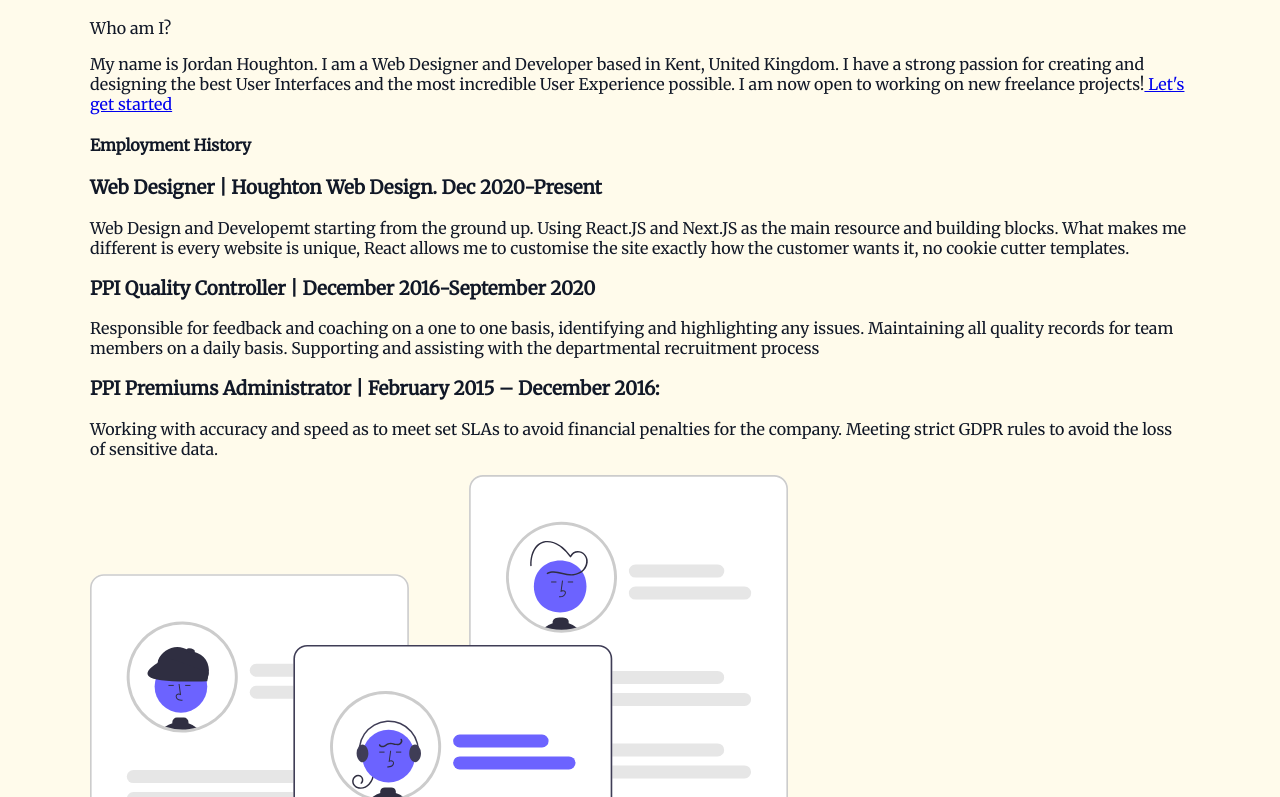
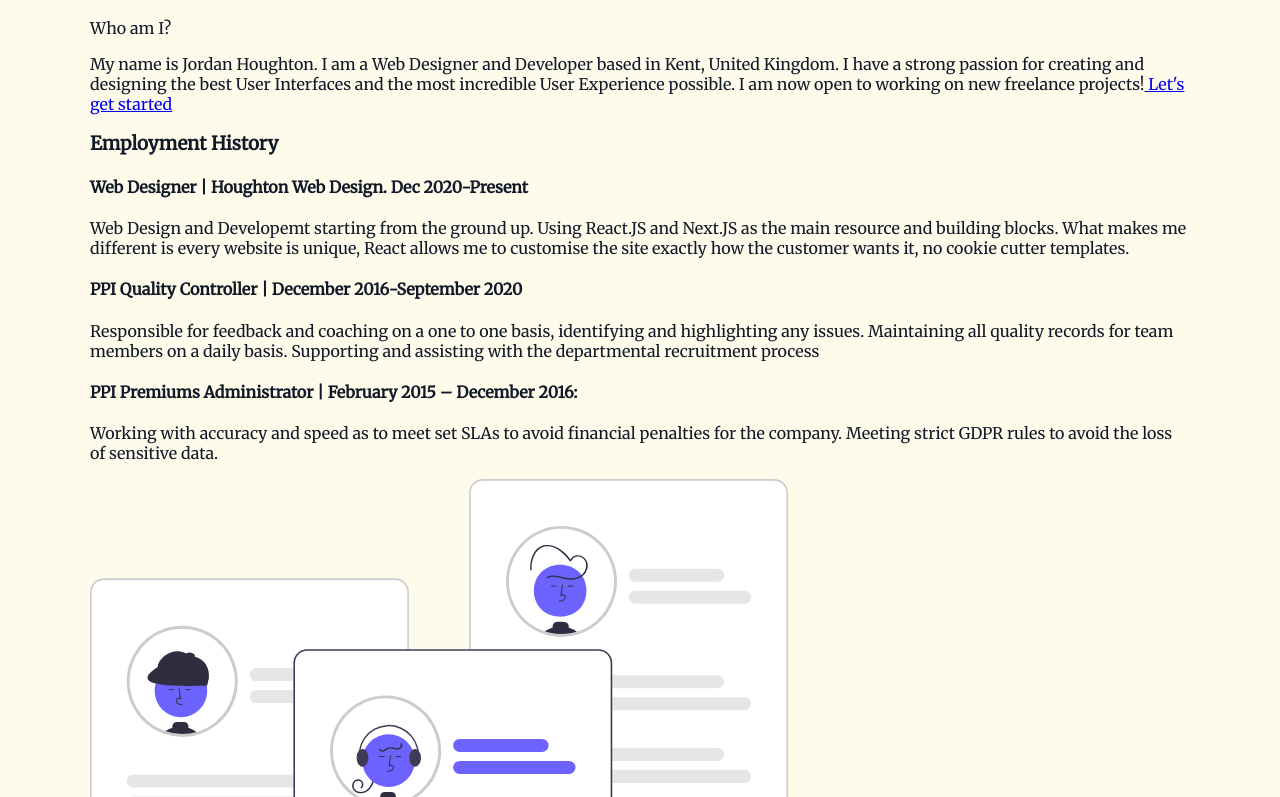
Before and after one commit to jordanhoughton74-git/personal-website, a Next.js app: page / in a window 1280 px wide. Shown: the part 763-1560 px from the top of the page. Built offline with nearby package versions, Linux system fonts and the light colour scheme.

Commit message:
add footer back

```diff
--- a/components/footer.jsx
+++ b/components/footer.jsx
@@ -2,10 +2,10 @@
 export default function Footer() {
     return(
         <>
-        <footer className="text-center text-xl pb-10">
+        <div className="text-center text-xl pb-10">
             <p className="pb-3">Houghton Web Design © 2021</p>
             <p>Website Created By <a target="_blank" rel="noopener norefferer" href="https://houghtonwebdesign.co.uk/portfolio" className="hover:text-indigo-600">Houghton Web Design</a></p>
-        </footer>
+        </div>
         </>
     )
 }
--- a/next.config.js
+++ b/next.config.js
@@ -14,7 +14,7 @@ module.exports =
                   styleSrc: ["'self'", "'unsafe-inline'", "https://fonts.googleapis.com"],
                   imgSrc: ["'self'", "data:"],
                   fontSrc: ["'self'", "https://fonts.gstatic.com"],
-                  scriptSrc: ["'self'", "'sha256-X+zrZv/IbzjZUnhsbWlsecLbwjndTpG0ZynXOif7V+k='", "'unsafe-eval'"]
+                  scriptSrc: ["'self'", "'sha256-X+zrZv/IbzjZUnhsbWlsecLbwjndTpG0ZynXOif7V+k='"]
                 },
               },
               frameGuard: "deny",
--- a/pages/_app.js
+++ b/pages/_app.js
@@ -1,4 +1,5 @@
 import Header from '../components/header'
+import Footer from '../components/footer';
 import Head from 'next/head';
 
 import 'tailwindcss/tailwind.css'
@@ -16,6 +17,7 @@ function MyApp({ Component, pageProps }) {
   </Head>
   <Header />
   <Component {...pageProps} />
+  <Footer />
   </>
   )
 }
--- a/pages/index.js
+++ b/pages/index.js
@@ -52,17 +52,17 @@ export default function Home() {
     <div className="relative mx-auto px-4 py-10 bg-white dark:bg-gray-700 shadow-lg sm:rounded-3xl sm:p-10 lg:p-20">
       <div className="grid space-x-4 grid-cols-1 lg:grid-cols-2">
           <div>
-            <h4 className="text-2xl">Employment History</h4>
-            <h3 className="text-xl py-2">Web Designer | Houghton Web Design.  Dec 2020-Present</h3>
+            <h3 className="text-2xl">Employment History</h3>
+            <h4 className="text-xl py-2">Web Designer | Houghton Web Design.  Dec 2020-Present</h4>
                   <p>Web Design and Developemt starting from the ground up.  Using React.JS and Next.JS
                     as the main resource and building blocks.  What makes me different is every website is unique,
                     React allows me to customise the site exactly how the customer wants it, no cookie cutter templates.</p>
-            <h3 className="text-xl py-2">PPI Quality Controller | December 2016-September 2020</h3>
+            <h4 className="text-xl py-2">PPI Quality Controller | December 2016-September 2020</h4>
                   <p>Responsible for feedback and coaching on a one to one basis, identifying and highlighting any issues.
                   Maintaining all quality records for team members on a daily basis.
                   Supporting and assisting with the departmental recruitment process
                   </p>
-            <h3 className="text-xl py-2">PPI Premiums Administrator | February 2015 – December 2016:</h3>
+            <h4 className="text-xl py-2">PPI Premiums Administrator | February 2015 – December 2016:</h4>
                   <p>Working with accuracy and speed as to meet set SLAs to avoid financial penalties for the company.
                     Meeting strict GDPR rules to avoid the loss of sensitive data.
               </p>
```
